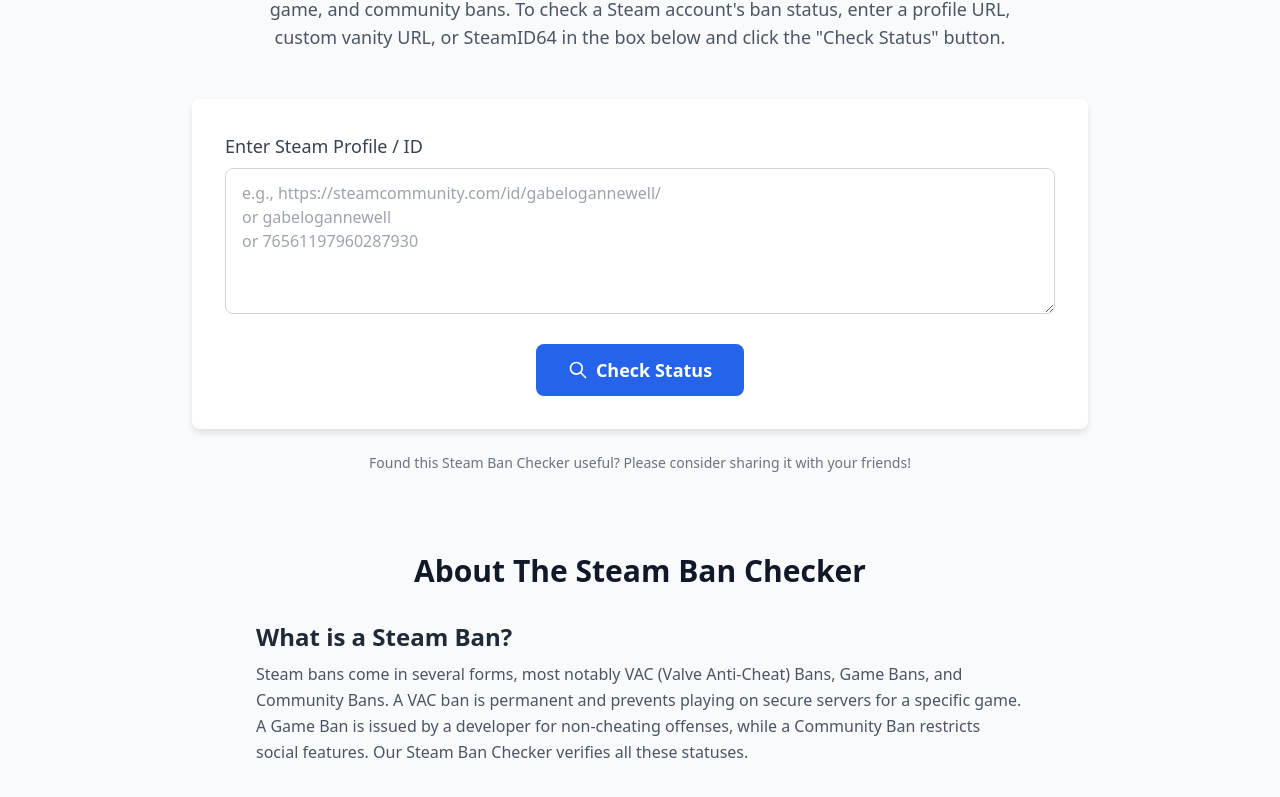
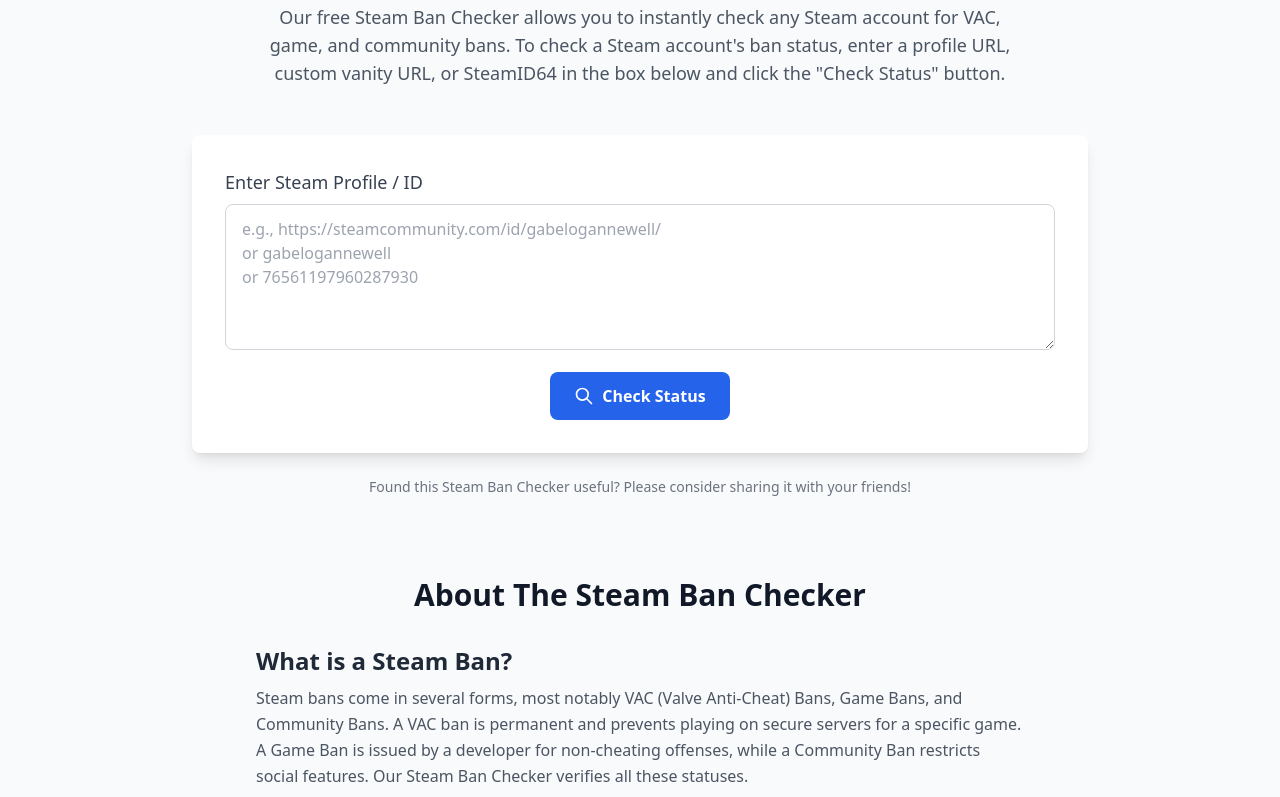
Before and after one commit to lidashan01/Ban-checker, a plain HTML site: page steam-ban-checker.html in a window 1280 px wide. Shown: the part 177-974 px from the top of the page. Drawn offline with nearby package versions, Linux system fonts and the light colour scheme.

Commit message:
Add files via upload

```diff
--- a/steam-ban-checker.html
+++ b/steam-ban-checker.html
@@ -9,94 +9,49 @@
     <link rel="icon" href="images/banchecker-logo.png">
     <link rel="canonical" href="https://banchecker.org/steam-ban-checker/">
     <script src="https://cdn.tailwindcss.com"></script>
-    <!-- Fallback Tailwind CSS -->
-    <script>
-        // Check if Tailwind loaded, if not load from alternative CDN
-        setTimeout(() => {
-            if (typeof tailwind === 'undefined') {
-                console.warn('Primary Tailwind CSS failed, loading fallback...');
-                const fallbackScript = document.createElement('script');
-                fallbackScript.src = 'https://unpkg.com/tailwindcss@3.4.0/lib/index.js';
-                document.head.appendChild(fallbackScript);
-            }
-        }, 2000);
-    </script>
     <script async src="https://pagead2.googlesyndication.com/pagead/js/adsbygoogle.js?client=ca-pub-1031868956044790"
-     crossorigin="anonymous"></script>
+    crossorigin="anonymous"></script>
     <!-- Google tag (gtag.js) -->
     <script async src="https://www.googletagmanager.com/gtag/js?id=G-86YPJ0X927"></script>
     <script>
     window.dataLayer = window.dataLayer || [];
     function gtag(){dataLayer.push(arguments);}
     gtag('js', new Date());
+
     gtag('config', 'G-86YPJ0X927');
     </script>
 
-    <script>
-        tailwind.config = { darkMode: 'class', theme: { extend: {} } }
+
+   <script>
+        // Configure Tailwind to use dark mode
+        tailwind.config = {
+            darkMode: 'class',
+            theme: {
+                extend: {}
+            }
+        }
     </script>
     <script>
+        // Set theme on page load to prevent FOUC (Flash of Unstyled Content)
         if (localStorage.getItem('color-theme') === 'dark' || (!('color-theme' in localStorage) && window.matchMedia('(prefers-color-scheme: dark)').matches)) {
             document.documentElement.classList.add('dark');
         } else {
             document.documentElement.classList.remove('dark');
         }
-
-        // Check if Tailwind CSS is working
-        setTimeout(() => {
-            const testElement = document.createElement('div');
-            testElement.className = 'bg-blue-500';
-            testElement.style.display = 'none';
-            document.body.appendChild(testElement);
-
-            const computedStyle = window.getComputedStyle(testElement);
-            const bgColor = computedStyle.backgroundColor;
-
-            if (bgColor === 'rgb(59, 130, 246)' || bgColor === '#3b82f6') {
-                // Tailwind is working
-                document.body.classList.add('tailwind-loaded');
-                console.log('✅ Tailwind CSS loaded successfully');
-            } else {
-                // Tailwind failed, use fallback
-                console.warn('❌ Tailwind CSS failed to load, using fallback styles');
-                document.body.classList.remove('tailwind-loaded');
-            }
-
-            document.body.removeChild(testElement);
-        }, 1000);
     </script>
     <link rel="stylesheet" href="css/style.css">
-    <!-- Fallback CSS for when Tailwind fails to load -->
     <style>
-        /* Basic fallback styles */
-        .fallback-container { max-width: 1200px; margin: 0 auto; padding: 0 1rem; }
-        .fallback-header { background: #fff; box-shadow: 0 1px 3px rgba(0,0,0,0.1); padding: 1rem 0; }
-        .fallback-main { padding: 2rem 0; }
-        .fallback-card { background: #fff; border-radius: 8px; padding: 2rem; box-shadow: 0 4px 6px rgba(0,0,0,0.1); margin: 1rem 0; }
-        .fallback-input { width: 100%; padding: 0.75rem; border: 1px solid #d1d5db; border-radius: 6px; font-size: 1rem; }
-        .fallback-button { background: #2563eb; color: white; padding: 0.75rem 2rem; border: none; border-radius: 6px; font-weight: bold; cursor: pointer; margin-top: 1rem; }
-        .fallback-button:hover { background: #1d4ed8; }
-        .fallback-title { font-size: 2rem; font-weight: bold; margin-bottom: 1rem; text-align: center; }
-        .fallback-text { color: #6b7280; line-height: 1.6; }
-        .fallback-hidden { display: none; }
-
-        /* Apply fallback styles when Tailwind is not loaded */
-        body:not(.tailwind-loaded) .container { max-width: 1200px; margin: 0 auto; padding: 0 1rem; }
-        body:not(.tailwind-loaded) header { background: #fff; box-shadow: 0 1px 3px rgba(0,0,0,0.1); padding: 1rem 0; }
-        body:not(.tailwind-loaded) main { padding: 2rem 0; }
-        body:not(.tailwind-loaded) .bg-white { background: #fff !important; }
-        body:not(.tailwind-loaded) .shadow-lg { box-shadow: 0 4px 6px rgba(0,0,0,0.1) !important; }
-        body:not(.tailwind-loaded) .rounded-lg { border-radius: 8px !important; }
-        body:not(.tailwind-loaded) .p-8 { padding: 2rem !important; }
-        body:not(.tailwind-loaded) .px-4 { padding-left: 1rem !important; padding-right: 1rem !important; }
-        body:not(.tailwind-loaded) .py-3 { padding-top: 0.75rem !important; padding-bottom: 0.75rem !important; }
-        body:not(.tailwind-loaded) .mt-6 { margin-top: 1.5rem !important; }
-        body:not(.tailwind-loaded) .text-lg { font-size: 1.125rem !important; }
-        body:not(.tailwind-loaded) .font-bold { font-weight: bold !important; }
-        body:not(.tailwind-loaded) .text-center { text-align: center !important; }
-        body:not(.tailwind-loaded) .bg-blue-600 { background: #2563eb !important; }
-        body:not(.tailwind-loaded) .text-white { color: white !important; }
-        body:not(.tailwind-loaded) .hidden { display: none !important; }
+        /* Add smooth scrolling for anchor links */
+        html {
+            scroll-behavior: smooth;
+        }
+        .btn-icon {
+            display: inline-block;
+            width: 1.2em;
+            height: 1.2em;
+            margin-right: 0.5em;
+            vertical-align: middle;
+        }
     </style>
 </head>
 <body class="bg-gray-50 dark:bg-gray-900 text-gray-800 dark:text-gray-200 font-sans transition-colors duration-500">
@@ -149,7 +104,7 @@
     </header>
 
     <main class="container mx-auto px-4 py-8 md:py-16">
-        <section id="steam-checker">
+        <section id="steam-checker" class="scroll-mt-24">
             <div class="max-w-3xl mx-auto text-center">
                 <h1 class="text-3xl md:text-4xl font-bold text-gray-900 dark:text-white tracking-tight">Free Steam Ban Checker</h1>
                 <p class="mt-4 text-lg text-gray-600 dark:text-gray-300">
@@ -161,8 +116,8 @@
                 <div class="bg-white dark:bg-gray-800/50 p-8 rounded-lg shadow-lg border border-transparent dark:border-gray-700">
                     <label for="steam-input" class="block text-lg font-medium text-gray-700 dark:text-gray-200 mb-2">Enter Steam Profile / ID</label>
                     <textarea id="steam-input" rows="5" class="w-full px-4 py-3 bg-white dark:bg-gray-800 border border-gray-300 dark:border-gray-600 text-gray-900 dark:text-gray-100 rounded-lg focus:outline-none focus:ring-2 focus:ring-blue-500 transition-shadow" placeholder="e.g., https://steamcommunity.com/id/gabelogannewell/&#x0a;or gabelogannewell&#x0a;or 76561197960287930"></textarea>
-                    <div class="flex justify-center mt-6">
-                        <button id="check-button" class="bg-blue-600 text-white font-bold px-8 py-3 rounded-lg hover:bg-blue-700 focus:outline-none focus:ring-2 focus:ring-offset-2 focus:ring-blue-500 dark:focus:ring-offset-gray-900 transition-all duration-300 flex items-center justify-center text-lg">
+                    <div class="flex justify-center mt-4">
+                        <button id="check-button" class="bg-blue-600 text-white font-bold px-6 py-3 rounded-lg hover:bg-blue-700 focus:outline-none focus:ring-2 focus:ring-offset-2 focus:ring-blue-500 dark:focus:ring-offset-gray-900 transition-all duration-300 flex items-center justify-center">
                             <svg class="w-5 h-5 mr-2" xmlns="http://www.w3.org/2000/svg" fill="none" viewBox="0 0 24 24" stroke="currentColor"><path stroke-linecap="round" stroke-linejoin="round" stroke-width="2" d="M21 21l-6-6m2-5a7 7 0 11-14 0 7 7 0 0114 0z" /></svg>
                             <span>Check Status</span>
                         </button>
@@ -245,5 +200,6 @@
     <script src="js/theme.js" defer></script>
     <script src="js/main.js" defer></script>
     <script src="js/steam-checker.js" defer></script>
+
 </body>
 </html>
```
